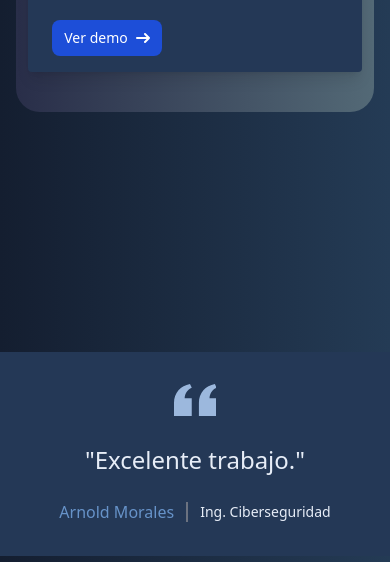
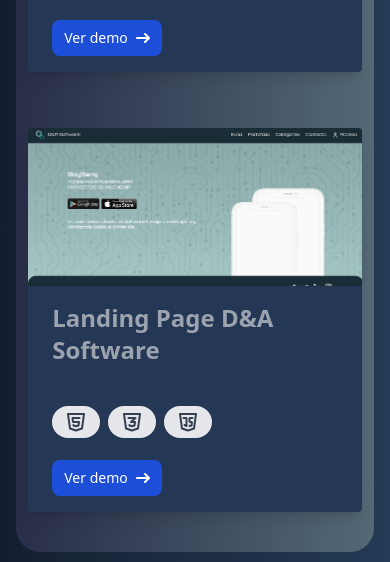
Before and after one commit to josue2004-P/PortafolioWebJosue, a React (Vite) app: page /#/ in a window 390 px wide. Shown: the part 4343-4905 px from the top of the page. Built offline with nearby package versions, Linux system fonts and the light colour scheme; a web font is replaced by a local one.

Commit message:
ADD WORK 3 D&A SOFTWARE

```diff
--- a/src/components/Works.jsx
+++ b/src/components/Works.jsx
@@ -7,20 +7,6 @@ import {
 } from "@tabler/icons-react";
 
 export default function Works() {
-  const url = [
-    {
-      id: 1,
-      url: "",
-    },
-    {
-      id: 2,
-      url: "",
-    },
-    {
-      id: 3,
-      url: "",
-    },
-  ];
 
   return (
     <div
@@ -107,6 +93,32 @@ export default function Works() {
               />
             </div>
 
+            <div className="flex w-full  justify-end lg:-ml-16 2xl:m-0">
+              <Card
+                url={"../work3.png"}
+                link={
+                  "https://marvelous-wisp-9be2ca.netlify.app/"
+                }
+                titulo={"Landing Page D&A Software"}
+                descripcion={
+                  ""
+                }
+                tecnologias={
+                  <>
+                    <span className="mb-2 mr-2 inline-block rounded-full bg-gray-200 px-3 py-1 text-sm font-semibold text-gray-700">
+                      <IconBrandHtml5 />
+                    </span>
+
+                    <span className="mb-2 mr-2 inline-block rounded-full bg-gray-200 px-3 py-1 text-sm font-semibold text-gray-700">
+                      <IconBrandCss3 />
+                    </span>
+                    <span className="mb-2 mr-2 inline-block rounded-full bg-gray-200 px-3 py-1 text-sm font-semibold text-gray-700">
+                      <IconBrandJavascript />
+                    </span>
+                  </>
+                }
+              />
+            </div>
           </div>
         </div>
       </div>
```
Also changed, not shown: public/work3.png (added).
